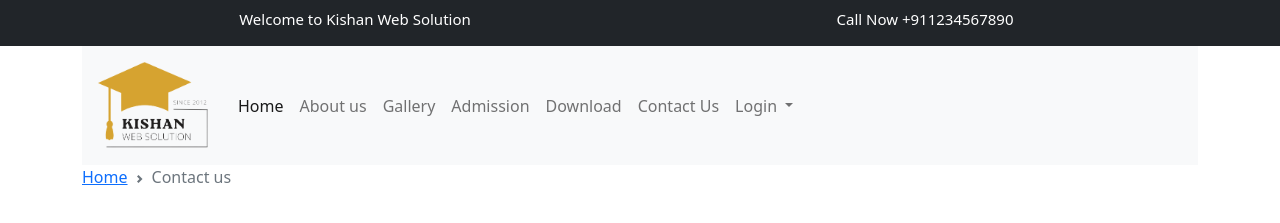
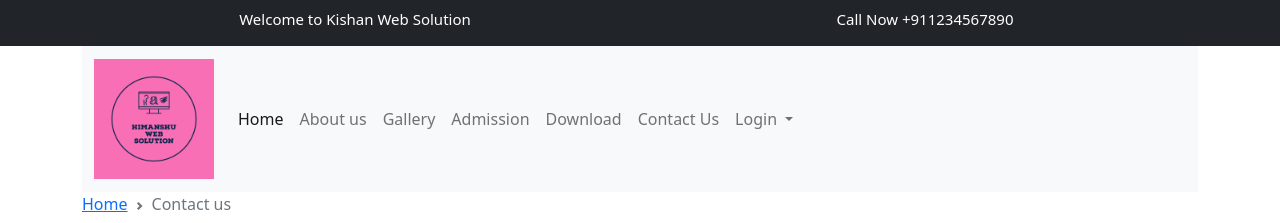
Before and after one commit to Himanshusah85/schoolweb, a plain HTML site: page contact-us.html in a window 1280 px wide. Shown: the top 223 px of the page. Drawn offline with nearby package versions, Linux system fonts and the light colour scheme.

Commit message:
Update contact-us.html

```diff
--- a/contact-us.html
+++ b/contact-us.html
@@ -64,7 +64,7 @@
             <div class="container-fluid">
               <a class="navbar-brand" href="index.html">
                 <img
-                  src="logo.png"
+                  src="https://github.com/Himanshusah85/schoolweb/blob/main/HIMANSHU%20WEB%20SOLUTION-2logos.jpeg"
                   alt="HIMANSHU web solution"
                   style="width: 120px; height: auto"
                 />
```
